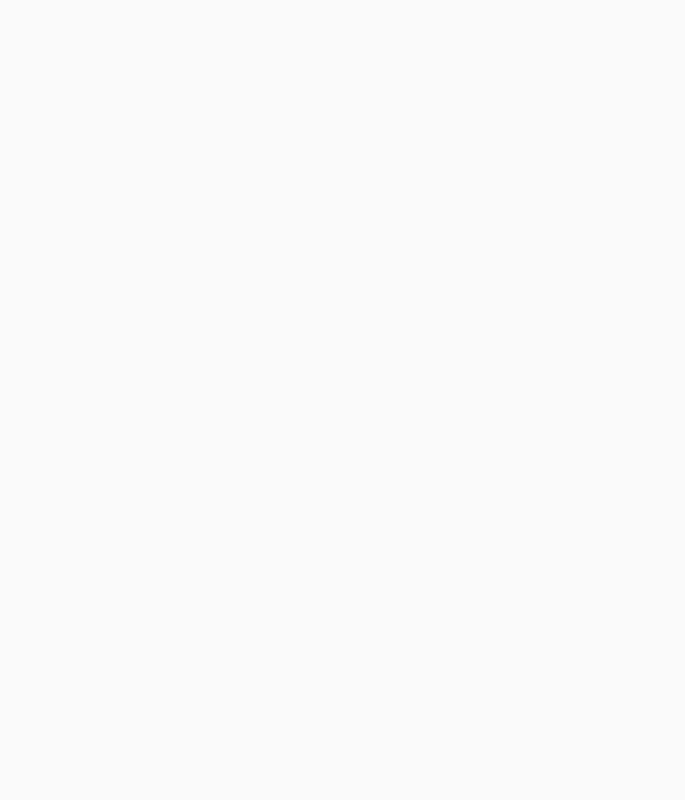
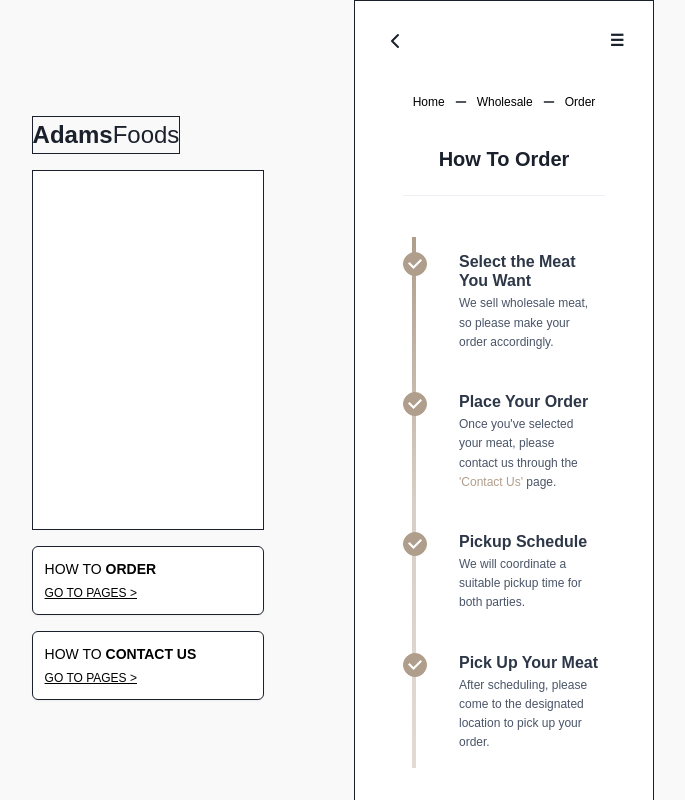
Before and after one commit to antsuh1028/AFStore, a React (Vite) app in the folder client/: page /wholesale/how-to-order in a window 1280 px wide. Before the commit this address had no page. Shown: the top 800 px of the page, without its empty margins (326-1011 px from the left). Built offline with nearby package versions, Linux system fonts and the light colour scheme.

Commit message:
Made Order Page

```diff
--- a/client/package.json
+++ b/client/package.json
@@ -13,8 +13,6 @@
   "dependencies": {
     "@chakra-ui/icons": "^2.2.4",
     "@chakra-ui/react": "^2.8.0",
-    "@emotion/react": "^11.11.1",
-    "@emotion/styled": "^11.11.0",
     "emailjs-com": "^3.2.0",
     "framer-motion": "^10.16.4",
     "lucide-react": "^0.479.0",
--- a/client/src/App.jsx
+++ b/client/src/App.jsx
@@ -6,6 +6,7 @@ import ContactPage from "./pages/Contact";
 import PackingPage from "./pages/wholesale/Packing";
 import FAQPage from "./pages/wholesale/Faq";
 import B2BPage from "./pages/wholesale/B2B";
+import HowToOrderPage from "./pages/wholesale/Order";
 import theme from "./theme"; // Import the theme
 import "./fonts.css"; // Import the font CSS at app level
 
@@ -22,6 +23,8 @@ function App() {
               <Route path="/wholesale/packing" element={<PackingPage />} />
               <Route path="/wholesale/faq" element={<FAQPage />} />
               <Route path="/wholesale/b2b" element={<B2BPage />} />
+              <Route path="/wholesale/how-to-order" element={<HowToOrderPage />} />
+
               {/* <Route path="/contact" element={<ContactPage />} /> */}
               {/* Add more routes as needed */}
             </Routes>
--- a/client/src/components/NavDrawer.jsx
+++ b/client/src/components/NavDrawer.jsx
@@ -236,7 +236,7 @@ const NavDrawer = ({ isOpen, onClose, containerRef }) => {
                   <VStack
                     spacing={1}
                     cursor="pointer"
-                    onClick={() => handleNavigate("/order")}
+                    onClick={() => handleNavigate("/wholesale/how-to-order")}
                   >
                     <Circle size="65px" bg="#494949">
                       <Image
--- /dev/null
+++ b/client/src/components/order/OrderComponent.jsx
@@ -0,0 +1,191 @@
+import React from "react";
+import {
+  Box,
+  Heading,
+  Text,
+  Link,
+  VStack,
+  Flex,
+  Circle,
+  useColorModeValue,
+  Divider,
+} from "@chakra-ui/react";
+import { CheckIcon } from "@chakra-ui/icons";
+
+const OrderContent = () => {
+  const accentColor = useColorModeValue("#b09e8c", "#d6c8bc");
+  const textColor = useColorModeValue("gray.700", "gray.200");
+  const lightTextColor = useColorModeValue("gray.600", "gray.400");
+
+  return (
+    <Box width="100%" py={6} px={12}>
+      <Heading
+        as="h1"
+        size="md"
+        fontWeight="semibold"
+        textAlign="center"
+        mb={6}
+      >
+        How To Order
+      </Heading>
+      <Divider mb={14} />
+      <VStack spacing={0} align="stretch" position="relative">
+        {/* Vertical line connecting steps with gradient */}
+        <Box
+          position="absolute"
+          left={{ base: "8px", md: "9px" }}
+          top={{ base: "-10px", md: "-15px" }}
+          bottom={{ base: "-10px", md: "-15px" }}
+          width="4px"
+          bgGradient={`linear(to-b, ${accentColor}, ${accentColor}80, ${accentColor}60)`}
+          zIndex={1}
+        />
+
+        {/* Step 1 */}
+        <Flex mb={{ base: 8, md: 10 }} position="relative">
+          <Circle
+            size={{ base: "22px", md: "24px" }}
+            bg={"#b09e8c"}
+            border="1px solid"
+            borderColor={accentColor}
+            mr={{ base: 3, md: 4 }}
+            zIndex={2}
+          >
+            <CheckIcon color={"white"} fontSize={"14px"} />
+          </Circle>
+          <Box ml={4}>
+            <Heading
+              as="h3"
+              size="sm"
+              fontWeight="bold"
+              color={textColor}
+              mb={1}
+            >
+              Select the Meat You Want
+            </Heading>
+            <Text
+              fontSize="xs"
+              color={lightTextColor}
+              lineHeight="1.6"
+              width={{base:"95%", md:"90%"}}
+            >
+              We sell wholesale meat, so please make your order accordingly.
+            </Text>
+          </Box>
+        </Flex>
+
+        {/* Step 2 */}
+        <Flex mb={{ base: 8, md: 10 }} position="relative">
+          <Circle
+            size={{ base: "22px", md: "24px" }}
+            bg={"#b09e8c"}
+            border="1px solid"
+            borderColor={accentColor}
+            mr={{ base: 3, md: 4 }}
+            zIndex={2}
+          >
+            <CheckIcon color={"white"} fontSize={"14px"} />
+          </Circle>
+          <Box  ml={4}>
+            <Heading
+              as="h3"
+              size="sm"
+              fontWeight="bold"
+              color={textColor}
+              mb={1}
+            >
+              Place Your Order
+            </Heading>
+            <Text
+              fontSize="xs"
+              color={lightTextColor}
+              lineHeight="1.6"
+              width={{base:"95%", md:"90%"}}
+            >
+              Once you've selected your meat, please contact us through the{" "}
+              <Link
+                href="/contact"
+                color={accentColor}
+                fontWeight="medium"
+                textDecoration="none"
+                _hover={{ textDecoration: "underline" }}
+              >
+                'Contact Us'
+              </Link>{" "}
+              page.
+            </Text>
+          </Box>
+        </Flex>
+
+        {/* Step 3 */}
+        <Flex mb={{ base: 8, md: 10 }} position="relative">
+          <Circle
+            size={{ base: "22px", md: "24px" }}
+            bg={"#b09e8c"}
+            border="1px solid"
+            borderColor={accentColor}
+            mr={{ base: 3, md: 4 }}
+            zIndex={2}
+          >
+            <CheckIcon color={"white"} fontSize={"14px"} />
+          </Circle>
+          <Box  ml={4}>
+            <Heading
+              as="h3"
+              size="sm"
+              fontWeight="bold"
+              color={textColor}
+              mb={1}
+            >
+              Pickup Schedule
+            </Heading>
+            <Text
+              fontSize="xs"
+              color={lightTextColor}
+              lineHeight="1.6"
+              width={{base:"95%", md:"90%"}}
+            >
+              We will coordinate a suitable pickup time for both parties.
+            </Text>
+          </Box>
+        </Flex>
+
+        {/* Step 4 */}
+        <Flex position="relative">
+          <Circle
+            size={{ base: "22px", md: "24px" }}
+            bg={"#b09e8c"}
+            border="1px solid"
+            borderColor={accentColor}
+            mr={{ base: 3, md: 4 }}
+            zIndex={2}
+          >
+            <CheckIcon color={"white"} fontSize={"14px"} />
+          </Circle>
+          <Box  ml={4}>
+            <Heading
+              as="h3"
+              size="sm"
+              fontWeight="bold"
+              color={textColor}
+              mb={1}
+            >
+              Pick Up Your Meat
+            </Heading>
+            <Text
+              fontSize="xs"
+              color={lightTextColor}
+              lineHeight="1.6"
+              width={{base:"95%", md:"90%"}}
+            >
+              After scheduling, please come to the designated location to pick
+              up your order.
+            </Text>
+          </Box>
+        </Flex>
+      </VStack>
+    </Box>
+  );
+};
+
+export default OrderContent;
--- /dev/null
+++ b/client/src/pages/wholesale/Order.jsx
@@ -0,0 +1,74 @@
+import React, { useRef } from "react";
+import {
+  Box,
+  Button,
+  Container,
+  Flex,
+  Heading,
+  IconButton,
+  useDisclosure,
+  Text,
+} from "@chakra-ui/react";
+import { useNavigate } from "react-router-dom";
+import NavDrawer from "../../components/NavDrawer";
+import Sidebar from "../../components/SideBar";
+import { ChevronLeft } from "lucide-react";
+import Breadcrumbs from "../../components/BreadCrumbs.";
+import OrderContent from "../../components/order/OrderComponent";
+import Footer from "../../components/Footer";
+
+const HowToOrderPage = () => {
+  const { isOpen, onOpen, onClose } = useDisclosure();
+  const navigate = useNavigate();
+  const contentRef = useRef(null);
+
+  return (
+    <Sidebar>
+      <NavDrawer isOpen={isOpen} onClose={onClose} containerRef={contentRef} />
+      <Container
+        ref={contentRef}
+        maxW={{ base: "100%", lg: "30%" }}
+        p={0}
+        bg="white"
+        border={{ base: "none", lg: "1px" }}
+        ml={{ base: 0, lg: "40%" }}
+      >
+        <Box>
+          <Flex p={4} justify="space-between" align="center">
+            <IconButton
+              aria-label="Back"
+              icon={<ChevronLeft size={24} />}
+              variant="ghost"
+              size="lg"
+              colorScheme="gray"
+              onClick={() => navigate(-1)}
+            />
+            <IconButton
+              aria-label="Menu"
+              icon={<Text>☰</Text>}
+              variant="ghost"
+              onClick={onOpen}
+            />
+          </Flex>
+        </Box>
+
+        <Box py={3} px={4} display="flex" justifyContent="center">
+          <Breadcrumbs
+            listOfBreadCrumbs={[
+              { label: "Home", url: "/" },
+              { label: "Wholesale", url: "/wholesale" },
+              { label: "Order", url: "/wholesale/how-to-order" },
+            ]}
+          />
+        </Box>
+
+        <Box>
+          <OrderContent />
+        </Box>
+        <Footer />
+      </Container>
+    </Sidebar>
+  );
+};
+
+export default HowToOrderPage;
```
Also changed, not shown: 1 other file (tests, documents, lock files or other folders).
